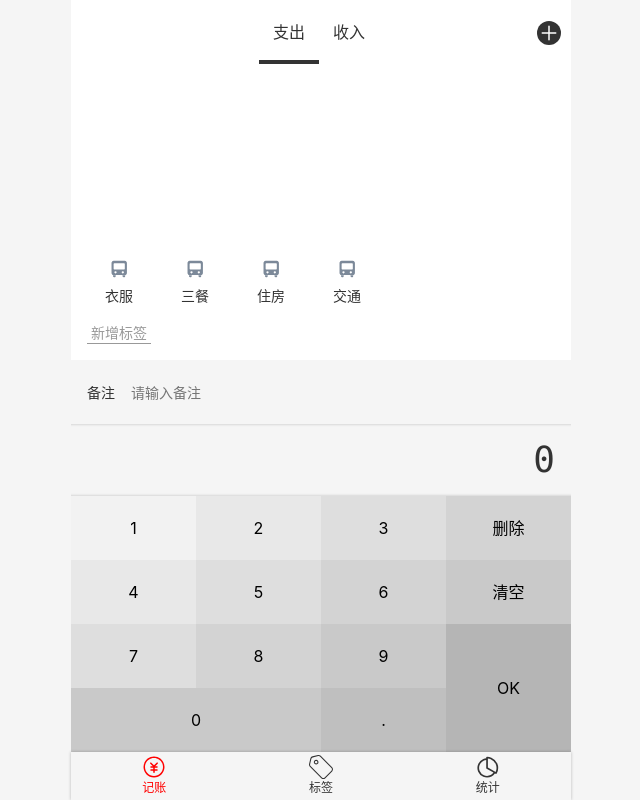
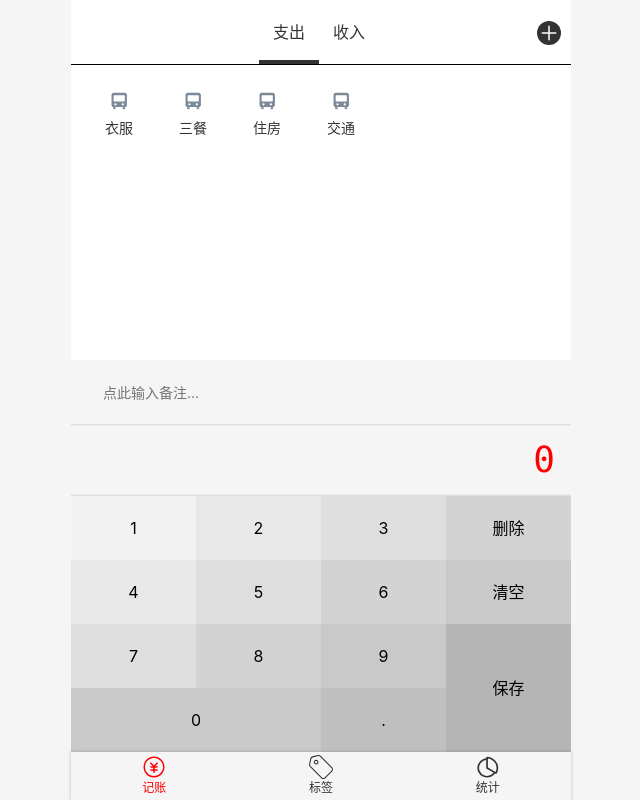
Before and after one commit to niuniu315/wangcai-2, a Vue app: page /#/money in a window 1280 px wide. Shown: the whole page, without its empty margins (319-959 px from the left). Built offline with nearby package versions, Linux system fonts and the light colour scheme.

Commit message:
修改money页面样式

```diff
--- a/src/components/money/NumberPad.vue
+++ b/src/components/money/NumberPad.vue
@@ -13,7 +13,7 @@
       <button @click="inputContent">7</button>
       <button @click="inputContent">8</button>
       <button @click="inputContent">9</button>
-      <button @click="ok" class="ok">OK</button>
+      <button @click="ok" class="ok">保存</button>
       <button @click="inputContent" class="zero">0</button>
       <button @click="inputContent">.</button>
     </div>
@@ -80,6 +80,7 @@ export default class NumberPad extends Vue {
     font-family: Consolas, monospace;
     padding: 9px 16px;
     text-align: right;
+    color: red;
   }
 
   .buttons {
--- a/src/components/money/Tags.vue
+++ b/src/components/money/Tags.vue
@@ -1,8 +1,8 @@
 <template>
   <div class="tags">
-    <div class="new">
-      <button @click="addTag">新增标签</button>
-    </div>
+<!--    <div class="new">-->
+<!--      <button @click="addTag">新增标签</button>-->
+<!--    </div>-->
     <ul class="current">
       <li v-for="tag in tagList" :key="tag.id"
           :class="{selected: selectedTags.indexOf(tag) >= 0}"
@@ -48,9 +48,9 @@ export default class Tags extends mixins(TagHelper) {
 .tags {
   font-size: 14px;
   padding: 16px;
+  //剩余空间
   flex-grow: 1;
   display: flex;
-  flex-direction: column-reverse;
   background: white;
 
   > .current {
@@ -62,7 +62,7 @@ export default class Tags extends mixins(TagHelper) {
       $h: 24px;
       border-radius: 12px;
       padding: 0 16px;
-      margin-right: 12px;
+      margin-right: 10px;
       margin-top: 4px;
       display: flex;
       flex-direction: column;
--- a/src/views/Money.vue
+++ b/src/views/Money.vue
@@ -3,8 +3,8 @@
     <NumberPad @update:value="onUpdateAmount"
                @submit="saveRecord"/>
     <div class="notes">
-      <FormItem field-name="备注"
-                placeholder="请输入备注"
+      <FormItem field-name=""
+                placeholder="点此输入备注..."
                 :value.sync="record.notes"/>
     </div>
     <Tags @update:value="record.tags = $event"/>
@@ -82,6 +82,9 @@ export default class Money extends Vue {
 .tabs-a{
   width: 20px;
 }
+.clearfix{
+  border-bottom: 1px solid black;
+}
 .tabss{
   background: white;
   display: flex;
```
